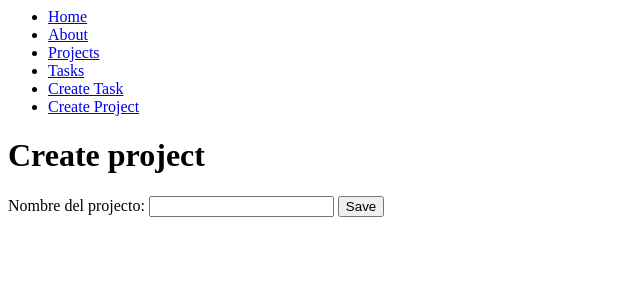
After one commit to Anibal-Alpizar/django-project-base, a Django app: page /create_project/ in a window 1280 px wide. The commit adds this page. Shown: the top 300 px of the page, without its empty margins (0-640 px from the left). Run offline with Django 4.2, Linux system fonts and the light colour scheme.

Commit message:
POST forms

```diff
--- a/myapp/form.py
+++ b/myapp/form.py
@@ -3,3 +3,6 @@ from django import forms
 class CreateNewTask(forms.Form):
     title = forms.CharField(label="Titulo de tarea", max_length=200)
     description = forms.CharField(label="Descripcion de la tarea", widget=forms.Textarea)
+
+class CreateNewProject(forms.Form):
+    name = forms.CharField(label="Nombre del projecto", max_length=200)
--- a/myapp/templates/layouts/base.html
+++ b/myapp/templates/layouts/base.html
@@ -15,8 +15,10 @@
     <li>
       <a href="/create_task">Create Task</a>
     </li>
+    <li>
+      <a href="/create_project">Create Project</a>
+    </li>
   </ul>
 </nav>
 
-{% block content %}
-{% endblock %}
+{% block content %} {% endblock %}
--- /dev/null
+++ b/myapp/templates/projects/create_project.html
@@ -0,0 +1,13 @@
+{% extends 'layouts/base.html' %}
+
+{% block content %}
+
+<h1>Create project</h1>
+
+<form method="post">
+  {% csrf_token %}
+  {{ form }}
+  <button>Save</button>
+</form>
+
+{% endblock %}
--- a/myapp/urls.py
+++ b/myapp/urls.py
@@ -7,5 +7,6 @@ urlpatterns = [
     path('hello/<str:username>', views.hello),
     path('projects/', views.projects),
     path('tasks/', views.tasks),
-    path('create_task/', views.create_task)
+    path('create_task/', views.create_task),
+    path('create_project/', views.create_project)
 ]
--- a/myapp/views.py
+++ b/myapp/views.py
@@ -1,6 +1,6 @@
 from django.http import HttpResponse, JsonResponse
 from .models import Project, Task
-from .form import CreateNewTask
+from .form import CreateNewTask, CreateNewProject
 from django.shortcuts import render, redirect
 
 # Create your views here.
@@ -20,27 +20,21 @@ def hello(request, username):
     return HttpResponse("<h3>Hello %s</h3>" % username)
 
 def projects(request):
-    #projects = list(Project.objects.values())
     projects  = Project.objects.all()
-    return render(request, 'projects.html', {
+    return render(request, 'projects/projects.html', {
         'projects' : projects
     })
-    #return JsonResponse(projects, safe=False)
 
 def tasks(request):
-    #task = Task.objects.get(id=id)
-    #task = get_object_or_404(Task, id=id)
     task = Task.objects.all()
-    return render(request, 'tasks.html',{
+    return render(request, 'tasks/tasks.html',{
         'task' : task
     })
-    #return HttpResponse('task: %s' % task.title)
 
 def create_task(request):
-
    if request.method == 'GET':
         # SHOW INTERFACE
-            return render(request, 'create_task.html',{
+            return render(request, 'tasks/create_task.html',{
         'form' : CreateNewTask()
     })
    else:
@@ -50,3 +44,17 @@ def create_task(request):
         project_id=1
         )
         return redirect('/tasks/')
+
+def create_project(request):
+    if request.method == 'GET':
+        return render(request, 'projects/create_project.html', {
+            'form' : CreateNewProject()
+        })
+    else:
+        project = Project.objects.create(
+            name = request.POST['name']
+        )
+        print(project)
+        return render(request, 'projects/create_project.html', {
+            'form' : CreateNewProject()
+        })
```
Also changed, not shown: db.sqlite3, myapp/templates/projects/projects.html (renamed from myapp/templates/projects.html), myapp/templates/tasks/create_task.html (renamed from myapp/templates/create_task.html), myapp/templates/tasks/tasks.html (renamed from myapp/templates/tasks.html).
